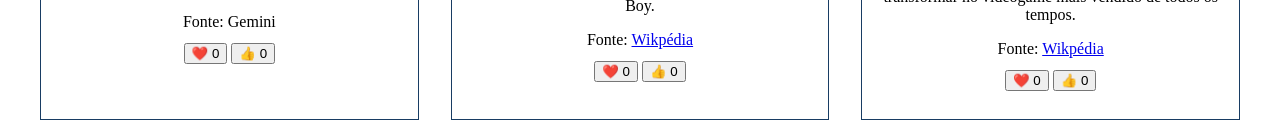
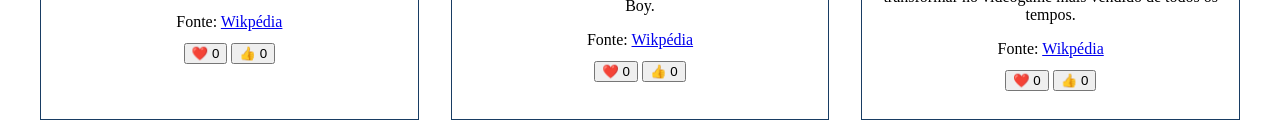
Before and after one commit to hugopavlak-art/Educa-oDigital1A26, a plain HTML site: page index.html in a window 1280 px wide. Shown: the part 1102-1224 px from the top of the page. Drawn offline with Linux system fonts and the light colour scheme.

Commit message:
fontes aula 5

```diff
--- a/index.html
+++ b/index.html
@@ -67,7 +67,7 @@
                 <p>
                     O primeiro jogo eletrônico do mundo foi criado em 1958 pelo físico William Higinbotham, nos Estados Unidos, com o objetivo de entreter os visitantes de um laboratório científico.
                      Batizado de Tennis for Two, o jogo simulava uma partida de tênis exibida na tela verde de um osciloscópio (um aparelho de medição elétrica) e era jogado com controles analógicos feitos à mão.
-                <p class="artigo-fonte">Fonte: Gemini</p>
+                <p class="artigo-fonte">Fonte: <a href="https://en.wikipedia.org/wiki/Early_history_of_video_games">Wikpédia</a></p>
                 <button>❤️ <span>0</span></button>
                 <button>👍 <span>0</span></button>
             </div>
```
